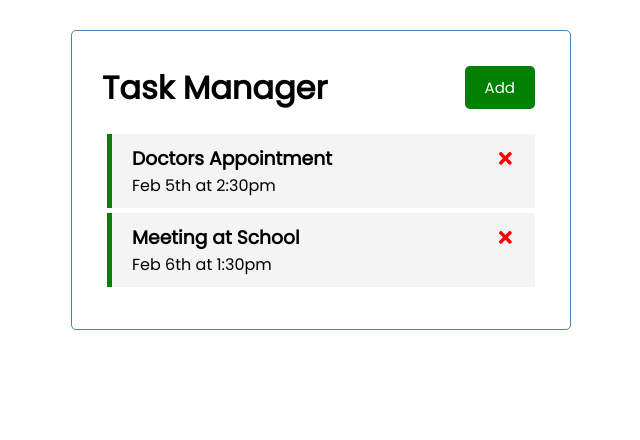
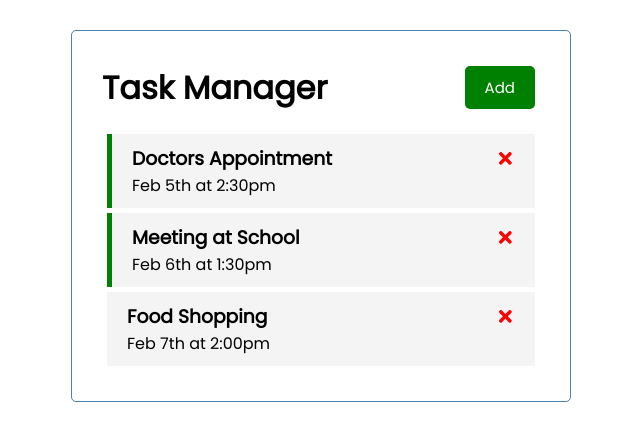
Before and after one commit to WillianWerlang/react-tutorial, a React (Create React App) app: page / in a window 1280 px wide. Shown: the top 440 px of the page, without its empty margins (319-959 px from the left). Built offline with nearby package versions, Linux system fonts and the light colour scheme; data requests are answered from the project's data file.

Commit message:
Add, Delete and ToggleReminder with server-json

```diff
--- a/db.json
+++ b/db.json
@@ -11,6 +11,12 @@
       "text": "Meeting at School",
       "date": "Feb 6th at 1:30pm",
       "reminder": true
+    },
+    {
+      "text": "Food Shopping",
+      "date": "Feb 7th at 2:00pm",
+      "reminder": false,
+      "id": 3
     }
   ]
 }
--- a/src/App.js
+++ b/src/App.js
@@ -9,8 +9,7 @@ function App() {
 
   useEffect(() => {
     const getTasks = async () => {
-      const tasksFromServer = await fetchTasks();
-      setTasks(tasksFromServer);
+      setTasks(await fetchTasks());
     };
 
     getTasks();
@@ -22,29 +21,43 @@ function App() {
     return data;
   };
 
-  const onToggleAddForm = () => {
-    setShowAddForm(!showAddForm);
+  const fetchTask = async (id) => {
+    const res = await fetch(`http://localhost:5000/tasks/${id}`);
+    const data = await res.json();
+    return data;
   };
 
-  const onAdd = (task) => {
-    var id = Math.floor(Math.random() * 1000 + 1);
-    var newTask = { ...task, id };
+  const onAdd = async (task) => {
+    await fetch('http://localhost:5000/tasks', {
+      method: 'POST',
+      headers: { 'Content-type': 'application/json' },
+      body: JSON.stringify(task),
+    });
 
-    setTasks([...tasks, newTask]);
+    setTasks(await fetchTasks());
   };
 
   const onDelete = async (id) => {
     await fetch(`http://localhost:5000/tasks/${id}`, { method: 'DELETE' });
 
-    setTasks(tasks.filter((task) => task.id !== id));
+    setTasks(await fetchTasks());
   };
 
-  const onToggle = (id) => {
-    setTasks(
-      tasks.map((task) =>
-        task.id === id ? { ...task, reminder: !task.reminder } : task
-      )
-    );
+  const onToggleReminder = async (id) => {
+    const task = await fetchTask(id);
+    task.reminder = !task.reminder;
+
+    await fetch(`http://localhost:5000/tasks/${id}`, {
+      method: 'PUT',
+      headers: { 'Content-type': 'application/json' },
+      body: JSON.stringify(task),
+    });
+
+    setTasks(await fetchTasks());
+  };
+
+  const onToggleAddForm = () => {
+    setShowAddForm(!showAddForm);
   };
 
   return (
@@ -58,7 +71,11 @@ function App() {
       {showAddForm && <AddTask onAdd={onAdd} />}
 
       {tasks.length > 0 ? (
-        <Tasks onDelete={onDelete} onToggle={onToggle} tasks={tasks} />
+        <Tasks
+          onDelete={onDelete}
+          onToggleReminder={onToggleReminder}
+          tasks={tasks}
+        />
       ) : (
         'No tasks to show'
       )}
--- a/src/components/Task.js
+++ b/src/components/Task.js
@@ -1,10 +1,10 @@
 import { FaTimes } from 'react-icons/fa';
 
-const Task = ({ task, onToggle, onDelete }) => {
+const Task = ({ task, onToggleReminder, onDelete }) => {
   return (
     <div
       className={`task ${task.reminder ? 'reminder' : ''}`}
-      onDoubleClick={() => onToggle(task.id)}
+      onDoubleClick={() => onToggleReminder(task.id)}
     >
       <h3 key={task.id}>
         {task.text}
--- a/src/components/Tasks.js
+++ b/src/components/Tasks.js
@@ -1,13 +1,13 @@
 import Task from './Task';
 
-const Tasks = ({ tasks, onToggle, onDelete }) => {
+const Tasks = ({ tasks, onToggleReminder, onDelete }) => {
   return (
     <div>
       {tasks.map((task) => (
         <Task
           key={task.id}
           task={task}
-          onToggle={onToggle}
+          onToggleReminder={onToggleReminder}
           onDelete={onDelete}
         />
       ))}
```
